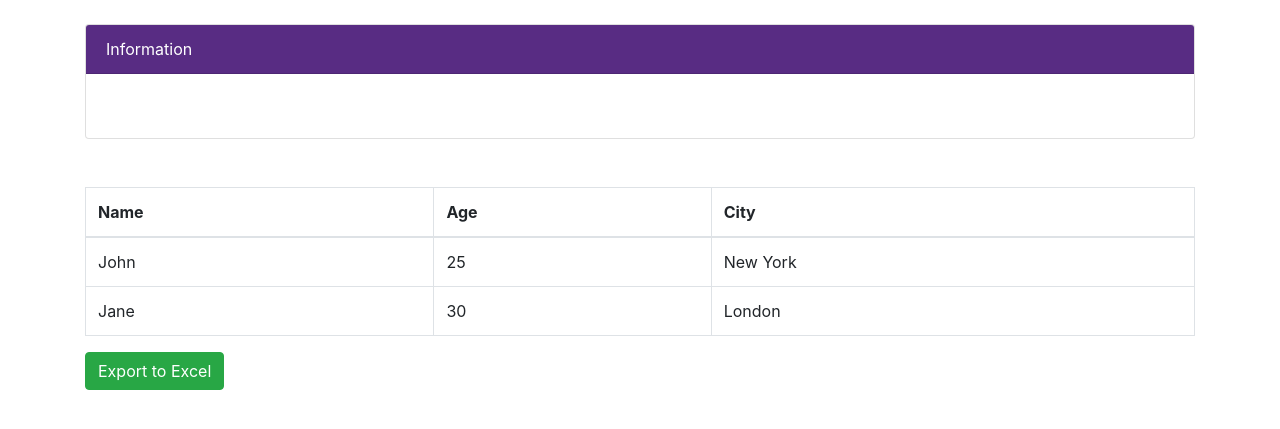
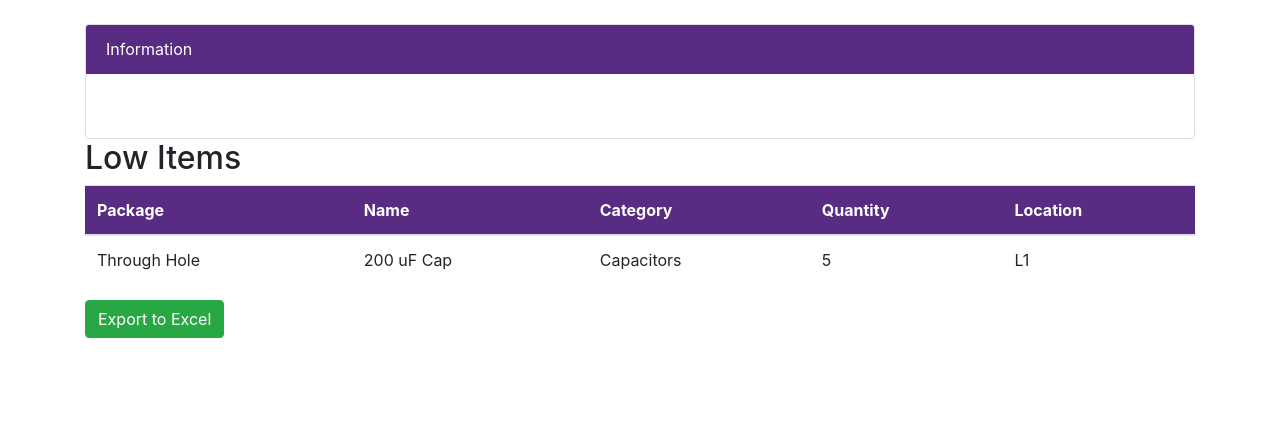
Before and after one commit to csjohnson4313/Lab-Inventory, a Django app: page /staff/ in a window 1280 px wide. Shown: the part 56-485 px from the top of the page. Run offline with Django 4.2, Linux system fonts and the light colour scheme; data comes from the database, SQL or seed files in the repository; both versions use the stored data as it was after the commit; some libraries are stand-ins or nearby versions.

Commit message:
Added Low Stock Table and fixed export button

```diff
--- a/dashboard/views.py
+++ b/dashboard/views.py
@@ -26,7 +26,14 @@ def index(request):
     return render(request, 'dashboard/index.html', context)
 
 def staff(request):
-    return render(request, 'dashboard/staff.html')
+    # Define your threshold for low stock
+    threshold = 10  # Replace with your desired threshold
+    low_stock_items = Product.objects.filter(quantity__lt=threshold).order_by('category', 'name')
+    context={
+        'items': low_stock_items,
+    }
+
+    return render(request, 'dashboard/staff.html',context)
 
 def admin(request):
     return render(request, 'admin.html')
--- a/templates/dashboard/staff.html
+++ b/templates/dashboard/staff.html
@@ -4,36 +4,36 @@
 
 {% block content %}
 
-    <div class="container mt-5">
-        <table class="table table-bordered" id="dataTable">
-            <thead>
-                <tr>
-                    <th>Name</th>
-                    <th>Age</th>
-                    <th>City</th>
+{% load crispy_forms_tags %}
+
+<div class="container">
+    <h2>Low Items</h2>
+    <table class="table bg-white" id="lowTable">
+        <thead class="custom-navbar">
+            <tr class="text-white">
+                <th scope="col">Package</th>
+                <th scope="col">Name</th>
+                <th scope="col">Category</th>
+                <th scope="col">Quantity</th>
+                <th scope="col">Location</th>
             </tr>
         </thead>
         <tbody>
+            {% for item in items %}
             <tr>
-                    <td>John</td>
-                    <td>25</td>
-                    <td>New York</td>
+                <td>{{ item.package }}</td>
+                <td>{{ item.name }}</td>
+                <td>{{ item.category }}</td>
+                <td>{{ item.quantity }}</td>
+                <td>{{ item.location }}</td>
             </tr>
-                <tr>
-                    <td>Jane</td>
-                    <td>30</td>
-                    <td>London</td>
-                </tr>
+            {% endfor %}
         </tbody>
     </table>
     <button class="btn btn-success" onclick="exportTableToExcel()">Export to Excel</button>
-
-    </div>
-
-    <script src="https://cdn.sheetjs.com/xlsx-latest/package/dist/xlsx.full.min.js"></script>
     <script>
         function exportTableToExcel() {
-        const table = document.getElementById("dataTable");
+            const table = document.getElementById("lowTable");
             const workbook = XLSX.utils.table_to_book(table);
 
             // Generate a filename with the current date
@@ -44,5 +44,9 @@
             XLSX.writeFile(workbook, filename);
     }
     </script>
+</div>
+
+    <script src="https://cdn.sheetjs.com/xlsx-latest/package/dist/xlsx.full.min.js"></script>
+
 
 {% endblock %}
```
Also changed, not shown: db.sqlite3. Lines whose indentation alone changed are shown as unchanged.
